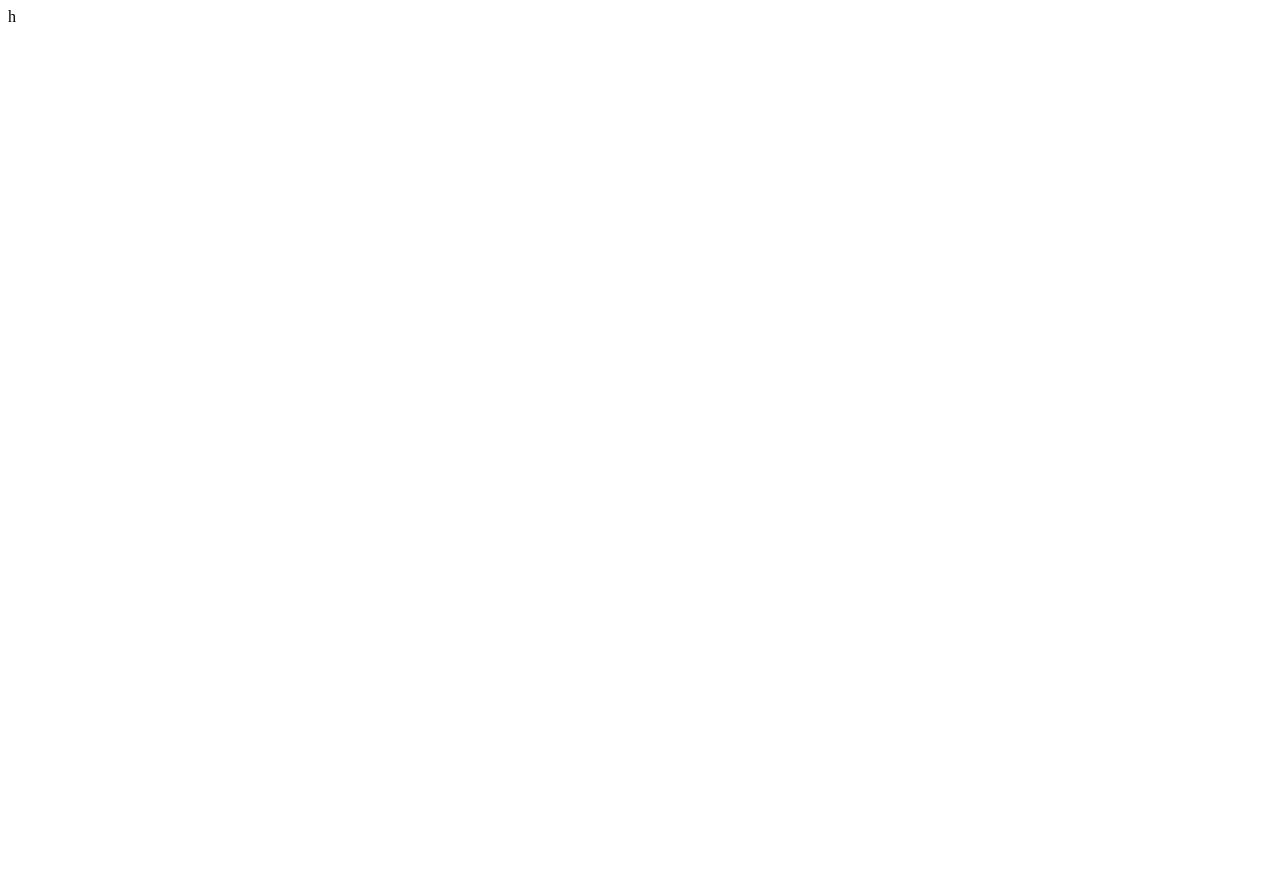
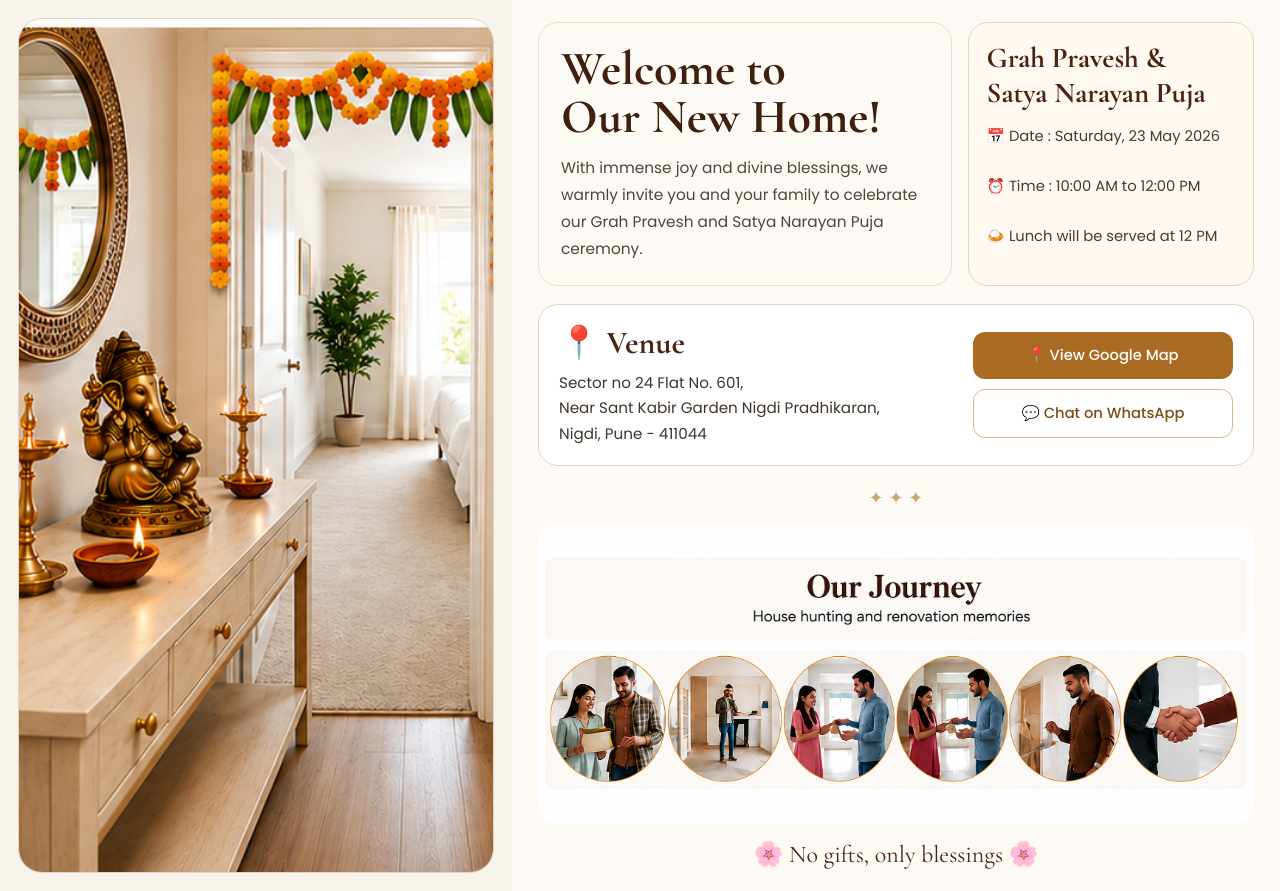
Before and after one commit to aniketfreefiregaming-gif/Shodhan-khamitkar-7pm-to-10pm, a plain HTML site: page english.html in a window 1280 px wide. Before the commit the page ends 800 px from the top, so only its background shows below. Drawn offline with nearby package versions, Linux system fonts and the light colour scheme.

Commit message:
Add HTML structure for invitation page

```diff
--- a/english.html
+++ b/english.html
@@ -1 +1,106 @@
-h
+
+    <!DOCTYPE html>
+    <html>
+    <head>
+    <meta charset="UTF-8">
+    <meta name="viewport" content="width=device-width, initial-scale=1.0">
+    <title>Invitation</title>
+    <link href="https://fonts.googleapis.com/css2?family=Cormorant+Garamond:wght@400;600;700&family=Poppins:wght@300;400;500&display=swap" rel="stylesheet">
+
+<style>
+*{margin:0;padding:0;box-sizing:border-box;}
+body{font-family:'Poppins',sans-serif;background:#f8f3ec;color:#3f352c;overflow-x:hidden;}
+img{max-width:100%;display:block;}
+.container{display:flex;min-height:100vh;align-items:stretch;}
+.left{width:40%;background:#f8f3ec;padding:18px;}
+.left-frame{height:100%;border:1px solid #e4d3bd;border-radius:24px;overflow:hidden;background:#fffaf4;}
+.left img{width:100%;height:100%;object-fit:cover;}
+.right{width:60%;padding:22px 26px;background:#fdfaf5;display:flex;align-items:center;}
+.content{width:100%;}
+.top-section{display:flex;gap:16px;align-items:stretch;margin-bottom:18px;}
+.welcome-box{flex:1;background:#fdfaf5;border:1px solid #eadcc8;border-radius:20px;padding:22px;}
+h1{font-family:'Cormorant Garamond',serif;font-size:3rem;line-height:1;color:#3f1f0e;margin-bottom:14px;}
+.subtitle{font-size:0.96rem;line-height:1.75;color:#4f453d;}
+.ceremony-box{width:40%;background:#fff9f1;border:1px solid #e7d3b7;border-radius:20px;padding:18px;}
+.ceremony-box h2{font-family:'Cormorant Garamond',serif;font-size:1.8rem;line-height:1.2;color:#4a2412;margin-bottom:14px;}
+.details{line-height:1.7;font-size:0.92rem;color:#473c35;}
+.venue-top-card{background:white;border:1px solid #e4d3bd;border-radius:20px;padding:18px 20px;display:flex;justify-content:space-between;align-items:center;gap:20px;margin-bottom:18px;}
+.venue-text h3{font-family:'Cormorant Garamond',serif;font-size:2rem;color:#4a2412;margin-bottom:8px;}
+.venue-text p{line-height:1.7;font-size:0.95rem;}
+.venue-buttons{width:260px;}
+.divider{margin:6px 0 14px;text-align:center;color:#c8a879;font-size:18px;}
+.journey-box{margin-bottom:8px;}
+.journey-full-image img{width:100%;display:block;border-radius:18px;}
+.map-btn{display:block;width:100%;background:#a96a22;color:white;text-decoration:none;padding:13px 18px;border-radius:12px;font-size:0.92rem;font-weight:500;margin-bottom:10px;text-align:center;}
+.secondary-map-btn{display:block;width:100%;background:white;color:#7c4d17;text-decoration:none;padding:13px 18px;border-radius:12px;border:1px solid #d7b68f;font-size:0.92rem;font-weight:500;text-align:center;}
+footer{text-align:center;font-family:'Cormorant Garamond',serif;font-size:1.5rem;color:#4a2412;padding-top:8px;}
+@media(max-width:1200px){.container{flex-direction:column;}.left,.right{width:100%;}.left img{height:auto;}.top-section{flex-direction:column;}.ceremony-box{width:100%;}.venue-top-card{flex-direction:column;align-items:flex-start;}.venue-buttons{width:100%;}}
+@media(max-width:768px){.right{padding:20px 16px;}h1{font-size:2.3rem;}.ceremony-box h2,.venue-text h3{font-size:1.6rem;}footer{font-size:1.3rem;}}
+</style>
+
+    </head>
+    <body>
+
+    <div class="container">
+
+    <section class="left">
+    <div class="left-frame">
+    <img src="./images/1_left_banner.png" alt="Banner">
+    </div>
+    </section>
+
+    <section class="right">
+    <div class="content">
+
+    <div class="top-section">
+
+    <div class="welcome-box">
+    <h1>Welcome to <br> Our New Home!</h1>
+    <p class="subtitle">With immense joy and divine blessings, we warmly invite you and your family to celebrate our Grah Pravesh and Satya Narayan Puja ceremony.</p>
+    </div>
+
+    <div class="ceremony-box">
+    <h2>Grah Pravesh & <br> Satya Narayan Puja</h2>
+    <div class="details">📅 Date : Saturday, 23 May 2026 <br><br> ⏰ Time : 10:00 AM to 12:00 PM <br><br> 🍛 Lunch will be served at 12 PM</div>
+    </div>
+
+    </div>
+
+    <div class="venue-top-card">
+
+    <div class="venue-text">
+    <h3>📍 Venue</h3>
+    <p>Sector no 24 Flat No. 601, <br> Near Sant Kabir Garden Nigdi Pradhikaran,<br> Nigdi, Pune - 411044</p>
+    </div>
+
+    <div class="venue-buttons">
+
+    <a class="map-btn" href="https://maps.app.goo.gl/Y8WWpbh25voUi21c9" target="_blank">
+    📍 View Google Map
+    </a>
+
+    <a class="secondary-map-btn" href="https://wa.me/919021761646" target="_blank">
+    💬 Chat on WhatsApp
+    </a>
+
+    </div>
+
+    </div>
+
+    <div class="divider">✦ ✦ ✦</div>
+
+    <div class="journey-box">
+    <div class="journey-full-image">
+    <img src="./images/5_journey_images.png" alt="Journey">
+    </div>
+    </div>
+
+    <footer>🌸 No gifts, only blessings 🌸</footer>
+
+    </div>
+    </section>
+
+    </div>
+
+    </body>
+    </html>
```
